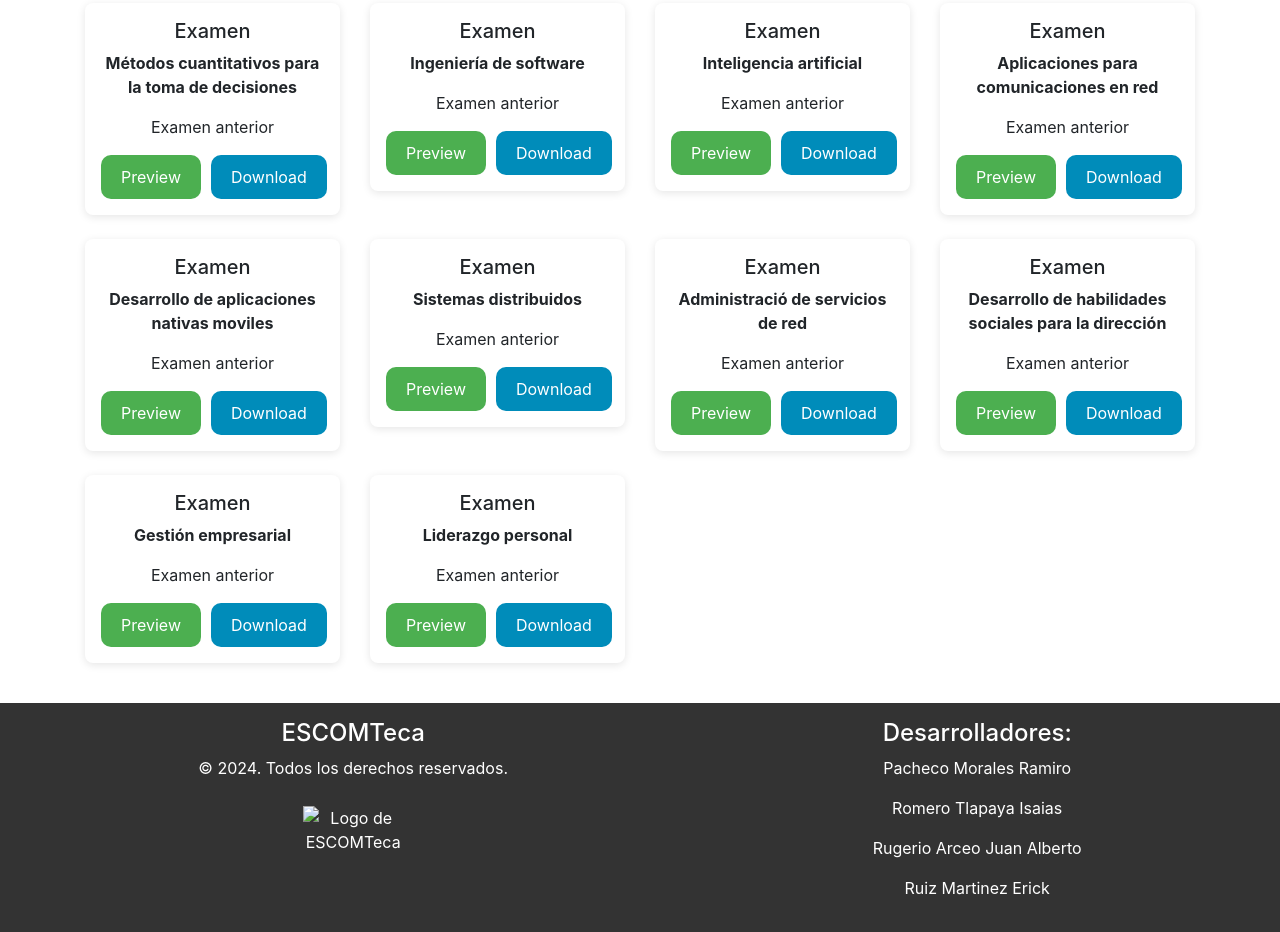
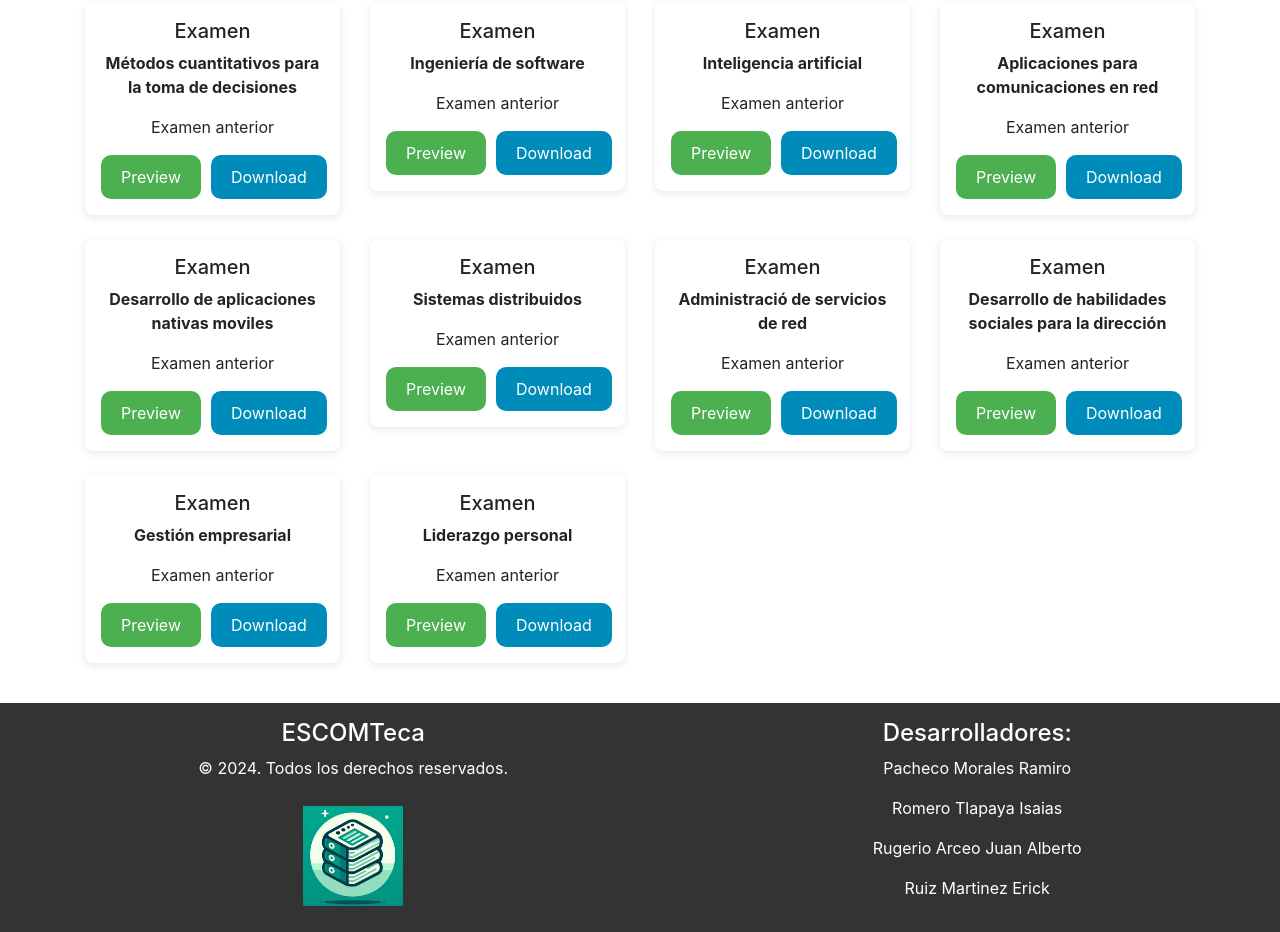
Before and after one commit to Isaiasss21/ESCOMTecaa, a plain HTML site: page index.html in a window 1280 px wide. Shown: the part 2923-3855 px from the top of the page. Drawn offline with nearby package versions, Linux system fonts and the light colour scheme.

Commit message:
Update index.html

```diff
--- a/index.html
+++ b/index.html
@@ -4,7 +4,7 @@
     <meta charset="UTF-8">
     <meta name="viewport" content="width=device-width, initial-scale=1.0">
     <title>ESCOMTeca</title>
-    <link rel="icon" href="../ESCOMTeca/imgs/escomteca.png" type="">
+    <link rel="icon" href="./imgs/escomteca.png" type="">
     <link rel="stylesheet" href="style.css">
     <link rel="stylesheet" href="https://maxcdn.bootstrapcdn.com/bootstrap/4.0.0/css/bootstrap.min.css">
 </head>
@@ -53,7 +53,7 @@
             <div>
                 <h4>ESCOMTeca</h4>
                 <p>&copy; 2024. Todos los derechos reservados.</p>
-                <img src="../ESCOMTeca/imgs/escomteca.png" alt="Logo de ESCOMTeca" style="max-width: 100px; margin-top: 10px;">
+                <img src="./imgs/escomteca.png" alt="Logo de ESCOMTeca" style="max-width: 100px; margin-top: 10px;">
             </div>
             <div>
                 <h4>Desarrolladores:</h4>
```
